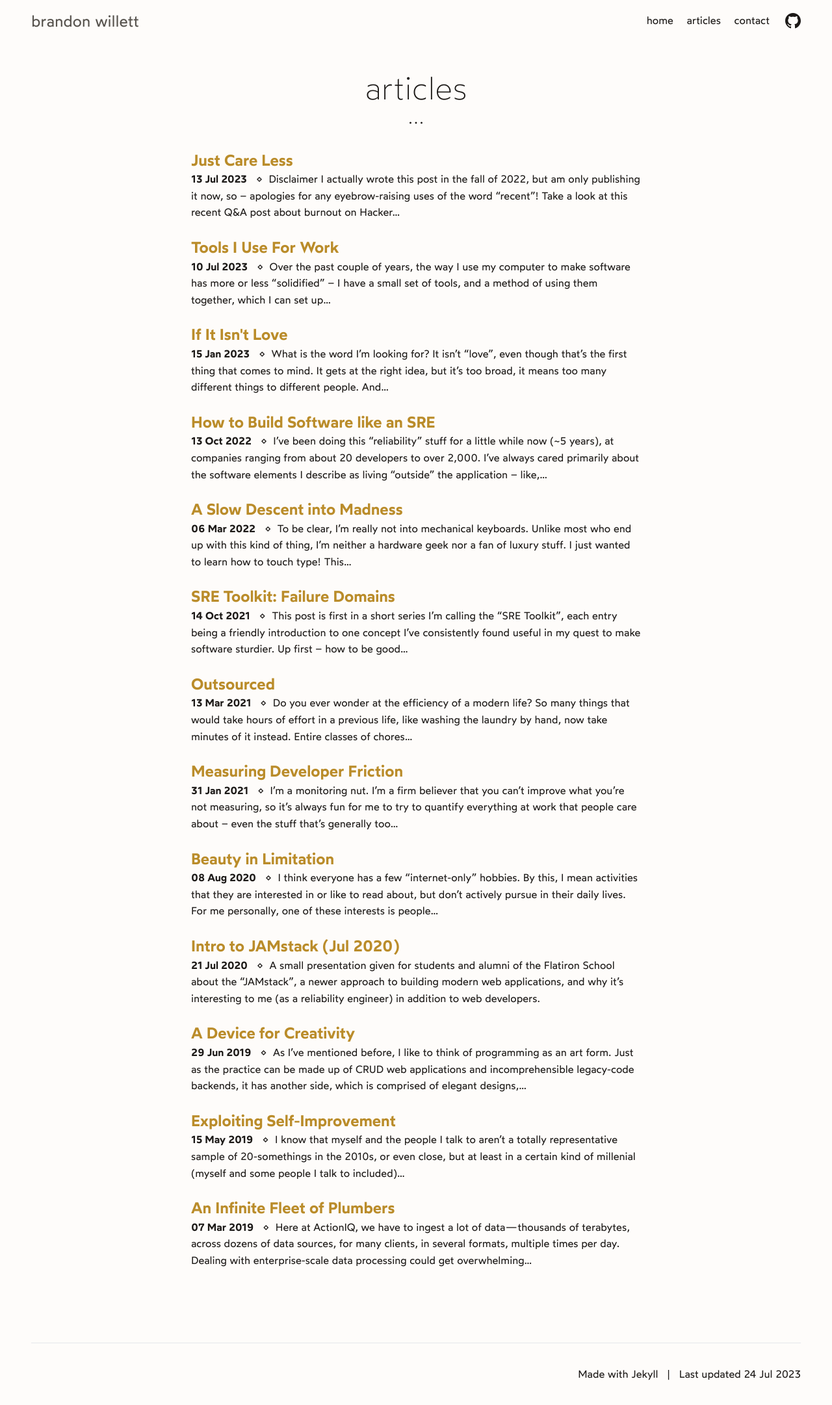
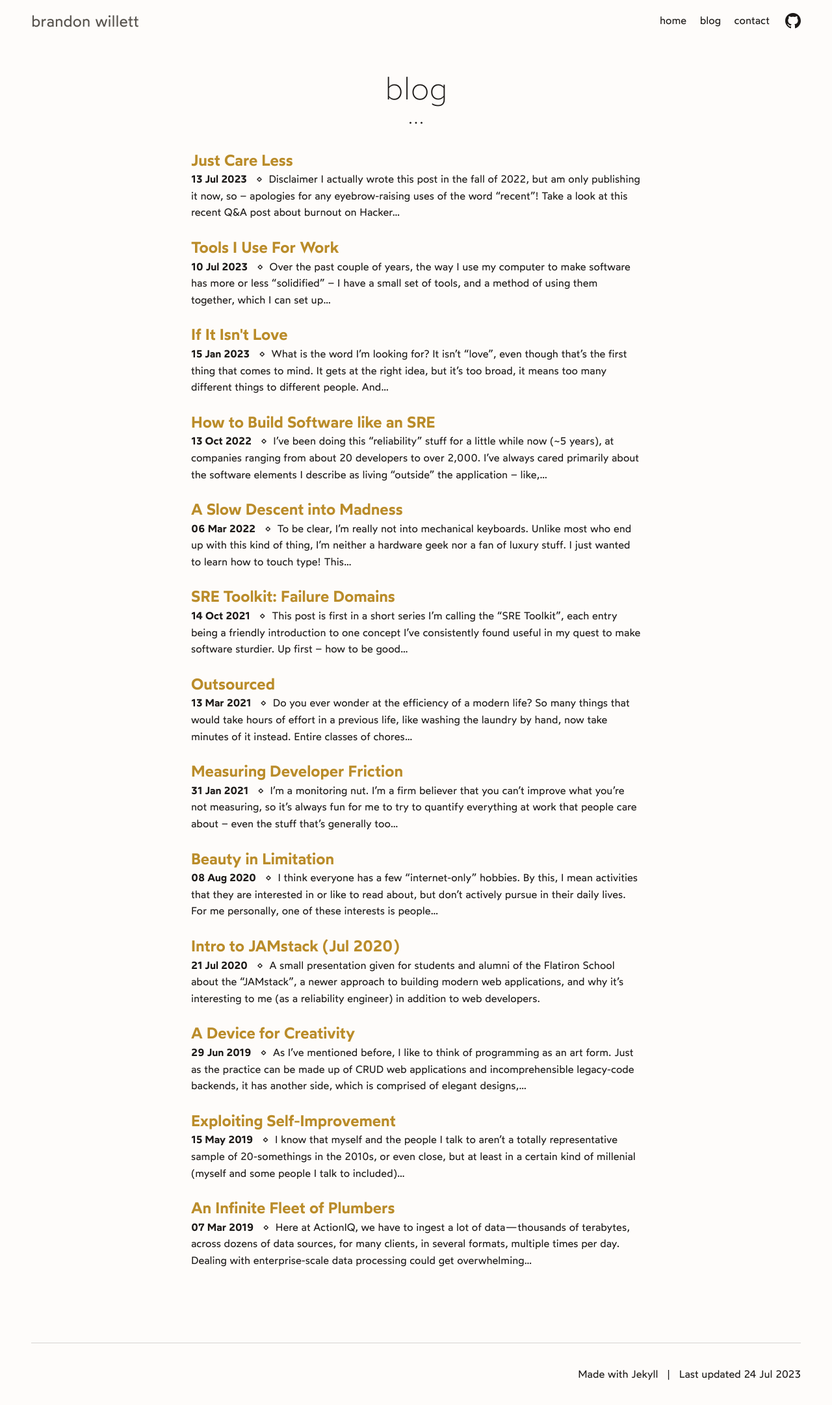
Before and after one commit to pickledish/pickledish.github.io, a Jekyll site: the page built from postList.md, in a window 1280 px wide. Shown: the whole page at 65% size. Built offline with Jekyll 4.4.1, drawn with Linux system fonts in a browser that asks for light colours.

Commit message:
couple of color fixes

```diff
--- a/_includes/disclaimer.html
+++ b/_includes/disclaimer.html
@@ -1,5 +1,5 @@
 <div class="flex flex-col md:flex-row bg-sky-100 dark:bg-sky-700 rounded-lg mb-[18px]">
-  <div class="bg-sky-200 dark:bg-sky-800 rounded-t-lg md:rounded-l-lg md:rounded-r-none px-4 py-2">
+  <div class="bg-sky-200 dark:bg-sky-900 rounded-t-lg md:rounded-l-lg md:rounded-r-none px-4 py-2 md:pt-3">
     <b>Disclaimer</b>
   </div>
   <div class="rounded-r-lg px-4 -mb-2">
--- a/_layouts/post.html
+++ b/_layouts/post.html
@@ -22,7 +22,7 @@
       <div class="flex items-center">
         <div class="hidden md:block">
           <a class="px-2 hover:text-orange-300" href="/">home</a>
-          <a class="px-2 hover:text-orange-300" href="/posts/">articles</a>
+          <a class="px-2 hover:text-orange-300" href="/posts/">blog</a>
           <a class="px-2 hover:text-orange-300" href="/contact/">contact</a>
         </div>
         <a class="pl-4 hover:text-orange-300" href="https://github.com/pickledish">
@@ -45,7 +45,7 @@
       <div id="content">{{ content }}</div>
     </div>
     <!-- FOOTER -->
-    <div class="w-full h-24 mt-12 flex items-center justify-end border-t">
+    <div class="w-full h-24 mt-12 flex items-center justify-end border-t border-stone-300">
       <div>Made with <a href="https://jekyllrb.com">Jekyll</a> &nbsp; | &nbsp; Last updated {{ site.time | date_to_string }}</div>
     </div>
   </div>
--- a/postList.md
+++ b/postList.md
@@ -1,6 +1,6 @@
 ---
 layout: post
-title: "articles"
+title: "blog"
 permalink: /posts/
 ---
 {%- for post in site.posts -%}
```
Also changed, not shown: assets/css/tailwind.css.
